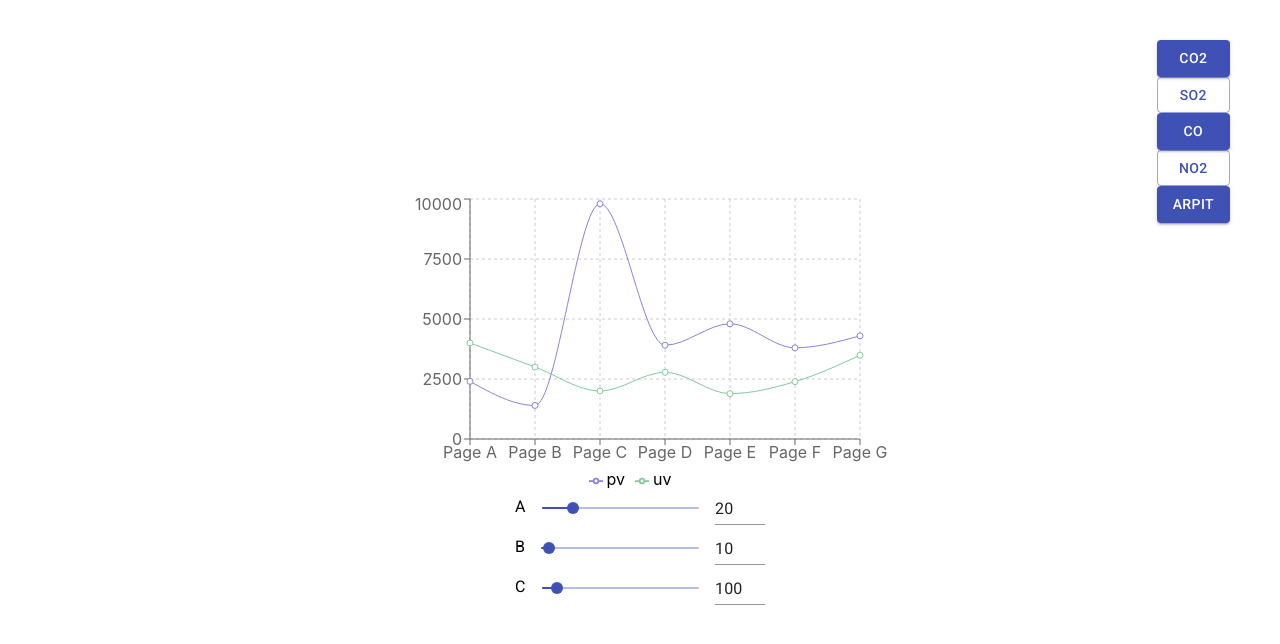
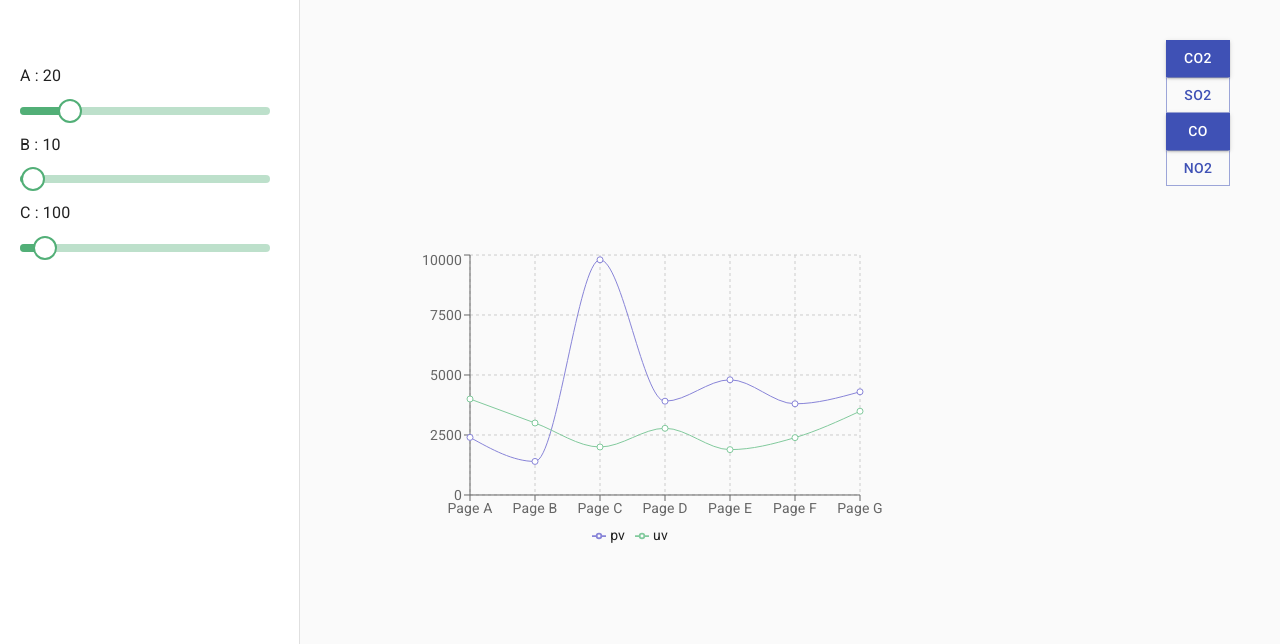
Before and after one commit to dhruvildave/pollumeter, a React (Create React App) app in the folder pollumeter/: page / in a window 1280 px wide. Shown: the top 644 px of the page. Built offline with nearby package versions, Linux system fonts and the light colour scheme.

Commit message:
added drawer

```diff
--- a/pollumeter/src/App.js
+++ b/pollumeter/src/App.js
@@ -4,7 +4,8 @@ import { styled } from '@material-ui/core/styles';
 import Graph from './components/graph';
 import Navigation from './components/nav'
 import { Container } from '@material-ui/core';
-import ParaBlock from './components/parablock'
+import ParaBlock from './components/parablock';
+import ResponsiveDrawer from './components/drawer'
 const MyContainer = styled(Container)({
   display: 'flex',
   justifyContent: 'center',
@@ -17,7 +18,7 @@ class App extends React.Component {
   constructor(props) {
     super(props);
     this.state = {
-      options: [{ name: 'CO2', selected: true }, { name: 'SO2', selected: false }, { name: 'CO', selected: true }, { name: 'NO2', selected: false }, { name: 'Arpit', selected: true }],
+      options: [{ name: 'CO2', selected: true }, { name: 'SO2', selected: false }, { name: 'CO', selected: true }, { name: 'NO2', selected: false }],
       categories: [{ name: 'A', range: 100, currentValue: 20 }, { name: 'B', range: '200', currentValue: 10 }, { name: 'C', range: 1000, currentValue: 100 }]
     }
     this.toggleSelect.bind(this);
@@ -39,12 +40,10 @@ class App extends React.Component {
   render() {
     return (
       <>
+        <ResponsiveDrawer categories={this.state.categories} setValue={this.changeValue.bind(this)} />
         <Navigation options={this.state.options} click={this.toggleSelect.bind(this)} />
         <MyContainer className="App">
           <div><Graph /></div>
-          <div>
-            <ParaBlock categories={this.state.categories} setValue={this.changeValue.bind(this)} />
-          </div>
         </MyContainer>
       </>
     )
--- /dev/null
+++ b/pollumeter/src/components/drawer.jsx
@@ -0,0 +1,90 @@
+import React from 'react';
+import PropTypes from 'prop-types';
+import CssBaseline from '@material-ui/core/CssBaseline';
+import Drawer from '@material-ui/core/Drawer';
+import Hidden from '@material-ui/core/Hidden';
+import { makeStyles, useTheme } from '@material-ui/core/styles';
+import ParaBlock from './parablock';
+const drawerWidth = 300;
+
+const useStyles = makeStyles(theme => ({
+    root: {
+        backgroundColor: 'grey',
+        display: 'flex',
+    },
+    drawer: {
+        [theme.breakpoints.up('sm')]: {
+            width: drawerWidth,
+            flexShrink: 0,
+        },
+    },
+    toolbar: theme.mixins.toolbar,
+    drawerPaper: {
+        width: drawerWidth,
+    },
+}));
+
+function ResponsiveDrawer(props) {
+    const { container } = props;
+    const classes = useStyles();
+    const theme = useTheme();
+    const [mobileOpen, setMobileOpen] = React.useState(false);
+
+    const handleDrawerToggle = () => {
+        setMobileOpen(!mobileOpen);
+    };
+
+    const drawer = (
+        <div>
+            <div className={classes.toolbar} />
+            <ParaBlock categories={props.categories} setValue={props.setValue} />
+        </div>
+    );
+
+    return (
+        <div className={classes.root}>
+            <CssBaseline />
+            <nav className={classes.drawer} aria-label="mailbox folders">
+                {/* The implementation can be swapped with js to avoid SEO duplication of links. */}
+                <Hidden smUp implementation="css">
+                    <Drawer
+                        container={container}
+                        variant="temporary"
+                        anchor={theme.direction === 'rtl' ? 'right' : 'left'}
+                        open={mobileOpen}
+                        onClose={handleDrawerToggle}
+                        classes={{
+                            paper: classes.drawerPaper,
+                        }}
+                        ModalProps={{
+                            keepMounted: true, // Better open performance on mobile.
+                        }}
+                    >
+                        {drawer}
+                    </Drawer>
+                </Hidden>
+                <Hidden xsDown implementation="css">
+                    <Drawer
+                        classes={{
+                            paper: classes.drawerPaper,
+                        }}
+                        variant="permanent"
+                        open
+                    >
+                        {drawer}
+                    </Drawer>
+                </Hidden>
+            </nav>
+        </div>
+    );
+}
+
+ResponsiveDrawer.propTypes = {
+    /**
+     * Injected by the documentation to work in an iframe.
+     * You won't need it on your project.
+     */
+    container: PropTypes.any,
+};
+
+export default ResponsiveDrawer;
--- a/pollumeter/src/components/inputslider.jsx
+++ b/pollumeter/src/components/inputslider.jsx
@@ -1,18 +1,49 @@
 import React from 'react';
-import { makeStyles } from '@material-ui/core/styles';
+import { withStyles, makeStyles } from '@material-ui/core/styles';
 import Grid from '@material-ui/core/Grid';
 import Typography from '@material-ui/core/Typography';
 import Slider from '@material-ui/core/Slider';
-import Input from '@material-ui/core/Input';
 
 const useStyles = makeStyles({
     root: {
+        marginLeft: 20,
         width: 250,
     },
     input: {
         width: 50,
     },
 });
+
+const PrettoSlider = withStyles({
+    root: {
+        color: '#52af77',
+        height: 8,
+    },
+    thumb: {
+        height: 24,
+        width: 24,
+        backgroundColor: '#fff',
+        border: '2px solid currentColor',
+        marginTop: -8,
+        marginLeft: -12,
+        '&:focus,&:hover,&$active': {
+            boxShadow: 'inherit',
+        },
+    },
+    active: {},
+    valueLabel: {
+        left: 'calc(-50% + 4px)',
+    },
+    track: {
+        height: 8,
+        borderRadius: 4,
+    },
+    rail: {
+        height: 8,
+        borderRadius: 4,
+    },
+})(Slider);
+
 
 export default function InputSlider(props) {
     const classes = useStyles();
@@ -24,51 +55,22 @@ export default function InputSlider(props) {
         setValue(props.index, newValue);
     };
 
-    const handleInputChange = event => {
-        setValue(props.index, event.target.value === '' ? '' : Number(event.target.value));
-    };
-
-    const handleBlur = () => {
-        if (value < 0) {
-            setValue(props.index, 0);
-        } else if (value > 100) {
-            setValue(props.index, props.range);
-        }
-    };
-
     return (
         <div className={classes.root}>
 
-            <Grid container spacing={2} alignItems="center">
-                <Grid item>
-                    <Typography id="input-slider" gutterBottom>
-                        {props.name}
-                    </Typography>
-                </Grid>
-                <Grid item xs>
-                    <Slider
+            <Typography id="input-slider" gutterBottom align="left" margin={5}>
+                {props.name} : <span>{props.currentValue}</span>
+            </Typography>
+            <Grid container spacing={2} alignItems="center" >
+
+                <Grid item xs >
+                    <PrettoSlider
                         value={typeof value === 'number' ? value : 0}
                         onChange={handleSliderChange}
                         aria-labelledby="input-slider"
                         max={props.range}
                     />
                 </Grid>
-                <Grid item>
-                    <Input
-                        className={classes.input}
-                        value={value}
-                        margin="dense"
-                        onChange={handleInputChange}
-                        onBlur={handleBlur}
-                        inputProps={{
-                            step: Math.floor(props.range / 20),
-                            min: 0,
-                            max: props.range,
-                            type: 'number',
-                            'aria-labelledby': 'input-slider',
-                        }}
-                    />
-                </Grid>
             </Grid>
         </div>
     );
--- a/pollumeter/src/components/nav.jsx
+++ b/pollumeter/src/components/nav.jsx
@@ -11,20 +11,20 @@ const Nav_Div = styled(Box)({
     top: '5vh',
     borderRadius: '10px',
 })
-const Nav_Btn = styled(Button)`
+const Nav_Btn = styled(Button)({
     borderRadius: 0,
-    padding: 0,
     margin: 0,
-`
+})
+
 export default class Navigation extends React.Component {
     render() {
         return (<Nav_Div>
             {
                 this.props.options.map((e, i) => {
                     if (e.selected == true)
-                        return (<Nav_Btn key={i} variant="contained" color="primary" selected={e.selected} onClick={() => this.props.click(i)}>{e.name}</Nav_Btn>)
+                        return (<Nav_Btn key={i} m={20} variant="contained" color="primary" selected={e.selected} onClick={() => this.props.click(i)}>{e.name}</Nav_Btn>)
                     else
-                        return (<Nav_Btn key={i} variant="outlined" color="primary" selected={e.selected} onClick={() => this.props.click(i)}>{e.name}</Nav_Btn>)
+                        return (<Nav_Btn key={i} m={20} variant="outlined" color="primary" selected={e.selected} onClick={() => this.props.click(i)}>{e.name}</Nav_Btn>)
 
                 })
             }
```
